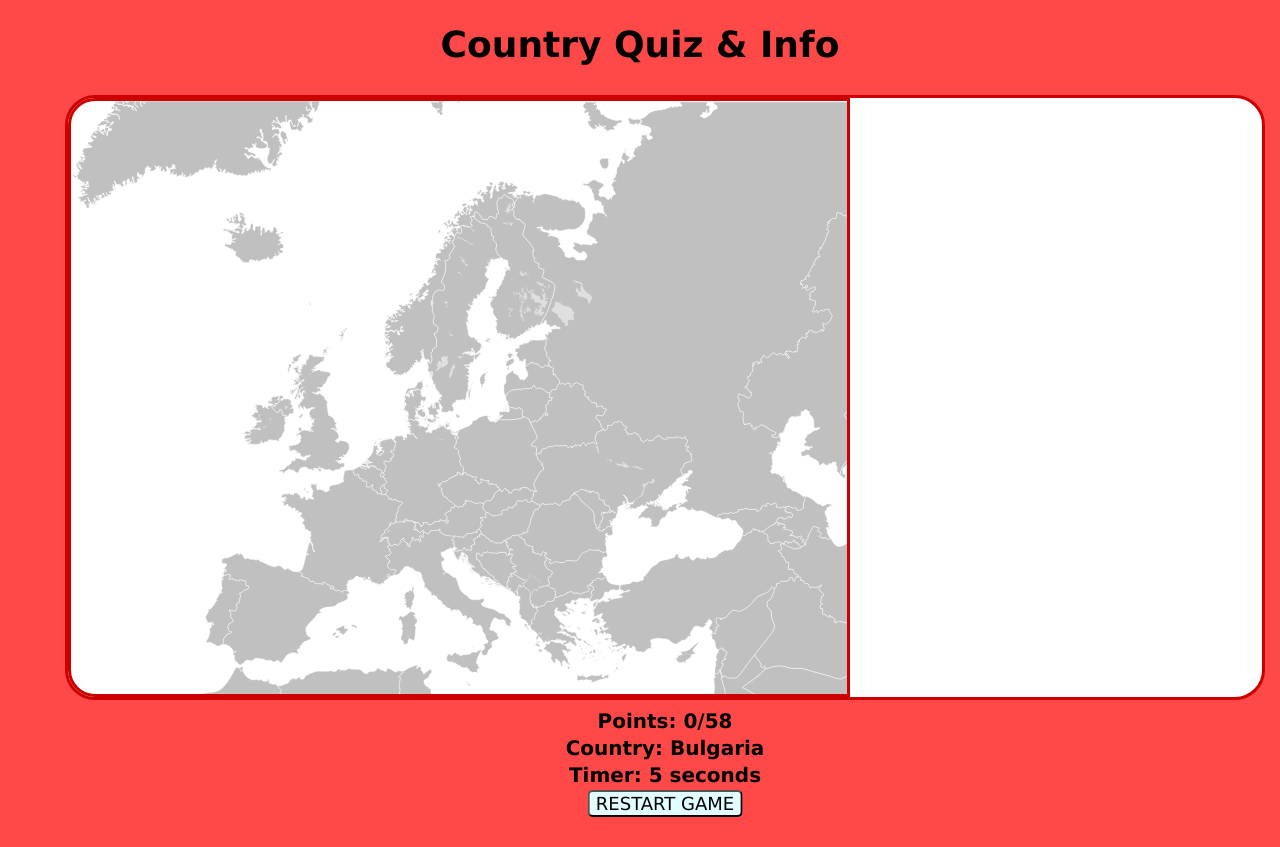
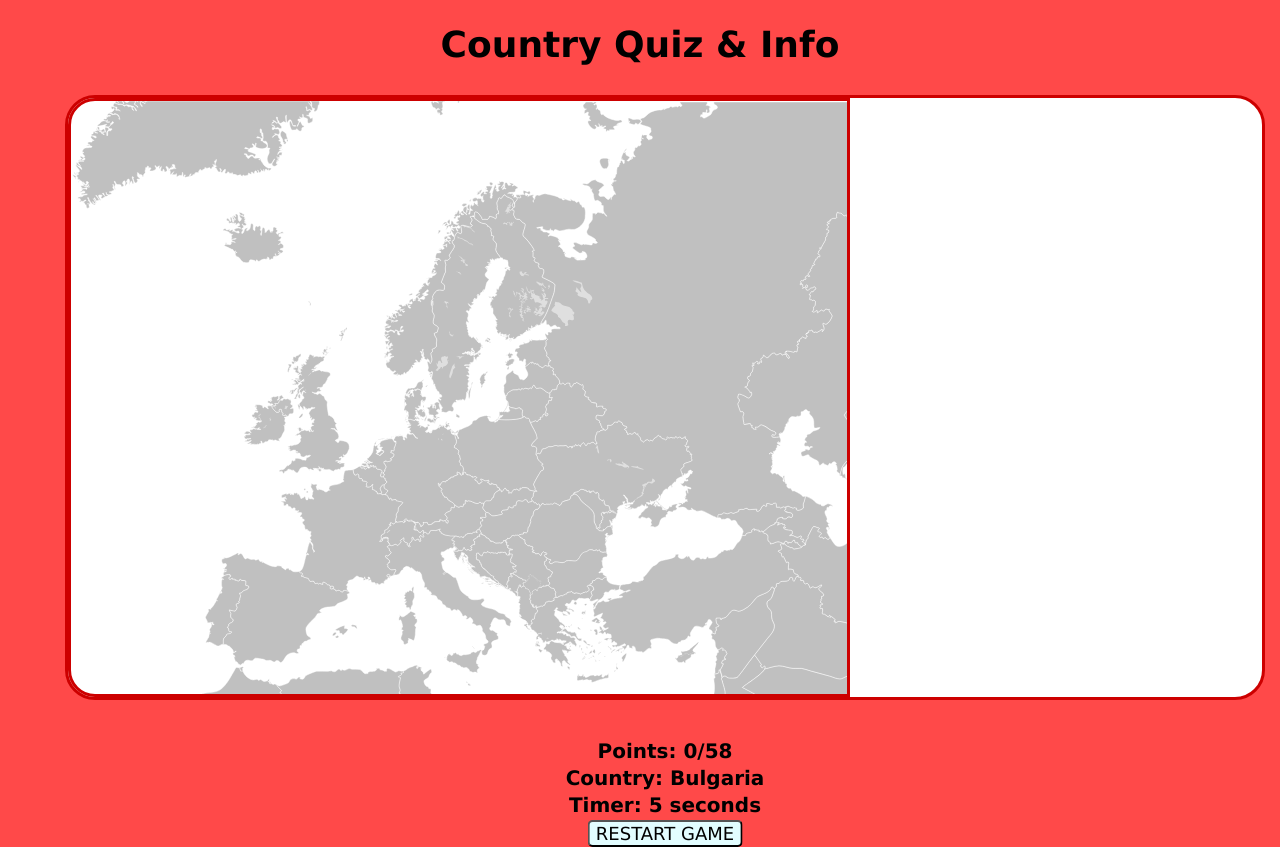
Before and after one commit to William1372/Country_Info_JS, a React app: page / in a window 1280 px wide. Before the commit the page ends 817 px from the top, so only its background shows below. Built offline with nearby package versions, Linux system fonts and the light colour scheme; the HTML template or start-up script is replaced by a standard one.

Commit message:
Adjust quiz position in index.css

```diff
--- a/src/index.css
+++ b/src/index.css
@@ -71,7 +71,7 @@ svg {
 .quiz {
   font-family: Verdana, Geneva, Tahoma, sans-serif;
   position: absolute;
-  bottom: -120px;
+  bottom: -150px;
   left: 50%;
   transform: translateX(-50%);
   text-align: center;
```
